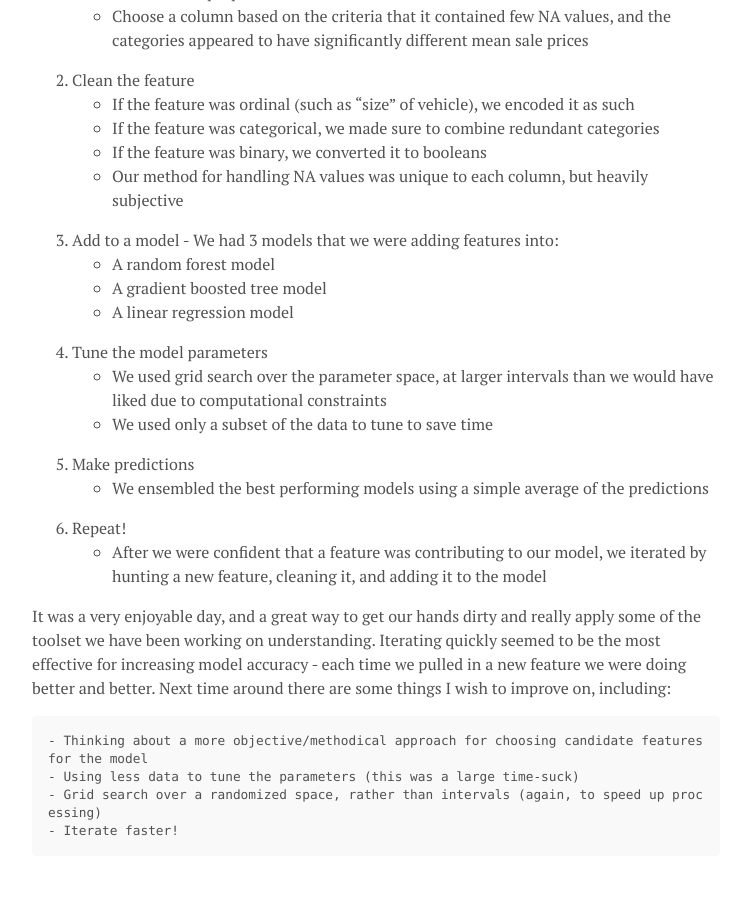
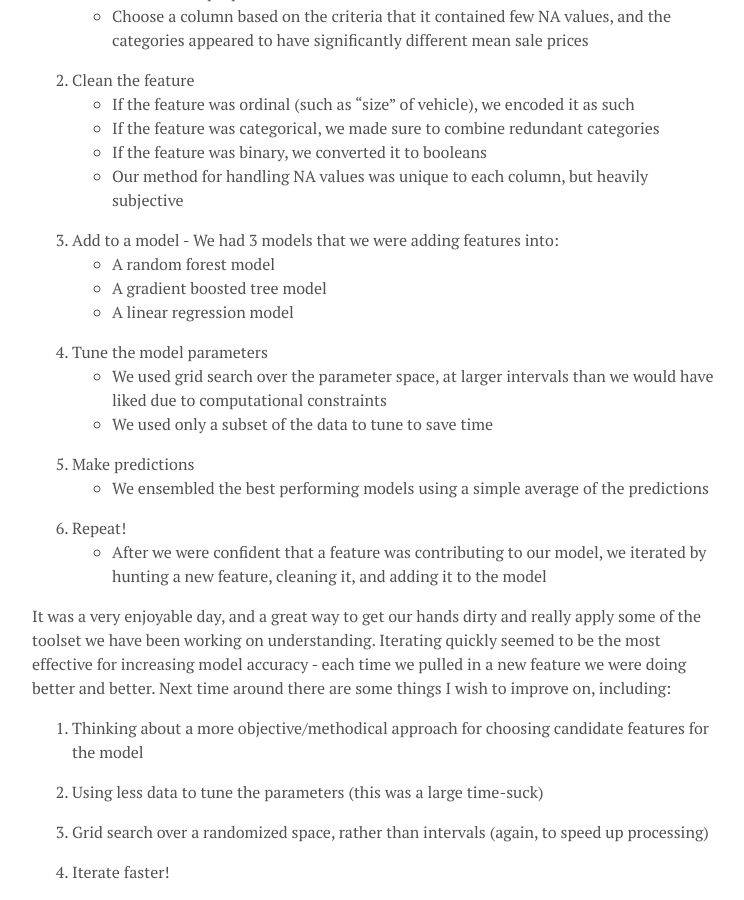
Before and after one commit to joelcarlson/joelcarlson.github.io, a Jekyll site: the page built from _posts/2016-05-17-Galvanize-Week-04.md, in a window 1280 px wide and 900 px high, scrolled down 2446 px. Shown: the whole window, without its empty margins (264-1008 px from the left). Built offline with Jekyll 4.4.1, drawn with Linux system fonts in a browser that asks for light colours; formulas are drawn with MathJax 3; before the commit the page ends 3318 px from its top, so only the background shows below that; some of the changed lines change nothing that is shown.

Commit message:
markdown lists have weird html translations

```diff
--- a/_posts/2016-05-17-Galvanize-Week-04.md
+++ b/_posts/2016-05-17-Galvanize-Week-04.md
@@ -71,7 +71,10 @@ The dataset given to us was one from a previous kaggle competition which describ
 
 It was a very enjoyable day, and a great way to get our hands dirty and really apply some of the toolset we have been working on understanding. Iterating quickly seemed to be the most effective for increasing model accuracy - each time we pulled in a new feature we were doing better and better. Next time around there are some things I wish to improve on, including:
 
-    - Thinking about a more objective/methodical approach for choosing candidate features for the model
-    - Using less data to tune the parameters (this was a large time-suck)
-    - Grid search over a randomized space, rather than intervals (again, to speed up processing)
-    - Iterate faster!
+  1. Thinking about a more objective/methodical approach for choosing candidate features for the model
+
+  2. Using less data to tune the parameters (this was a large time-suck)
+
+  3. Grid search over a randomized space, rather than intervals (again, to speed up processing)
+
+  4. Iterate faster!
```
